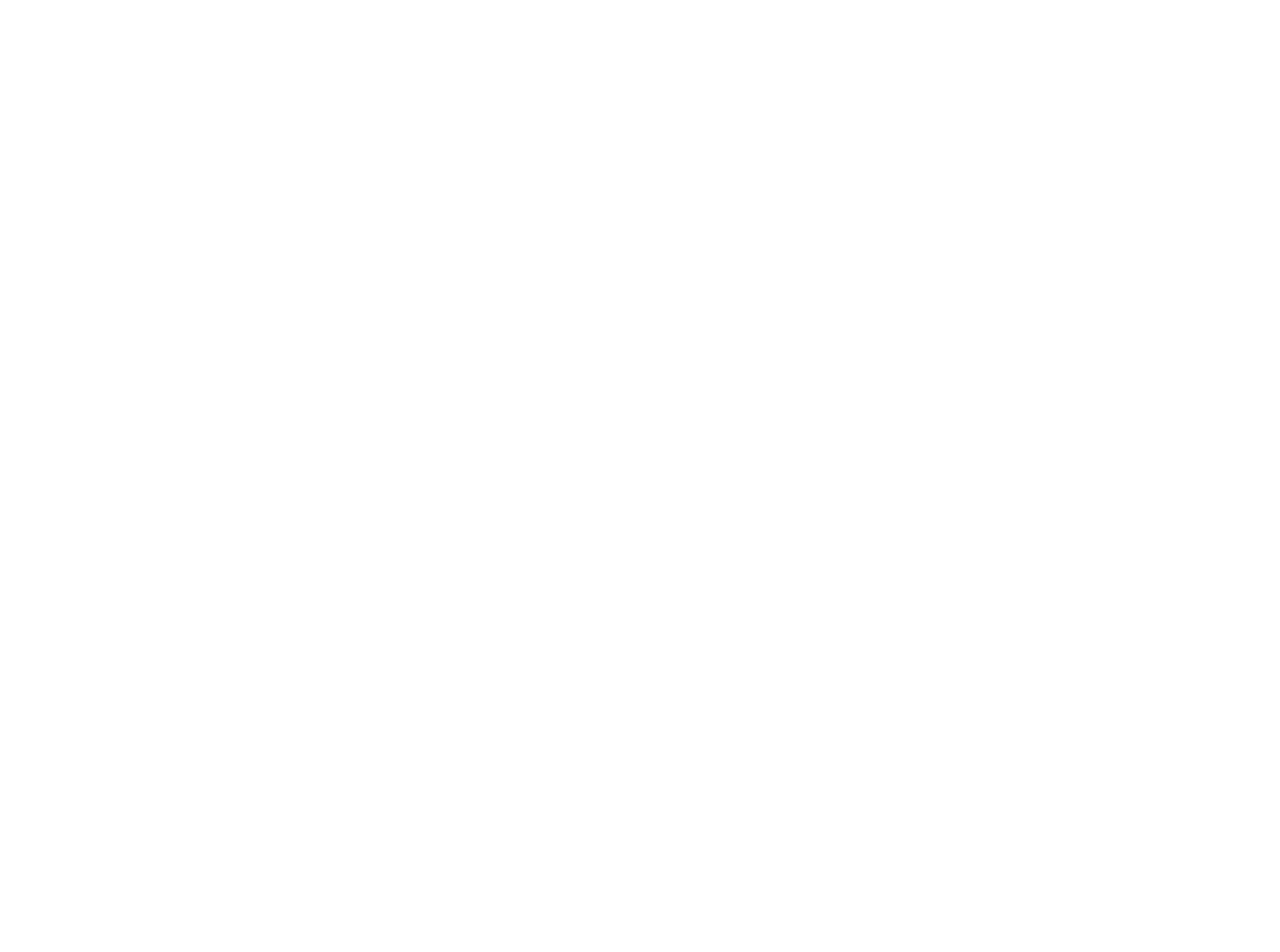
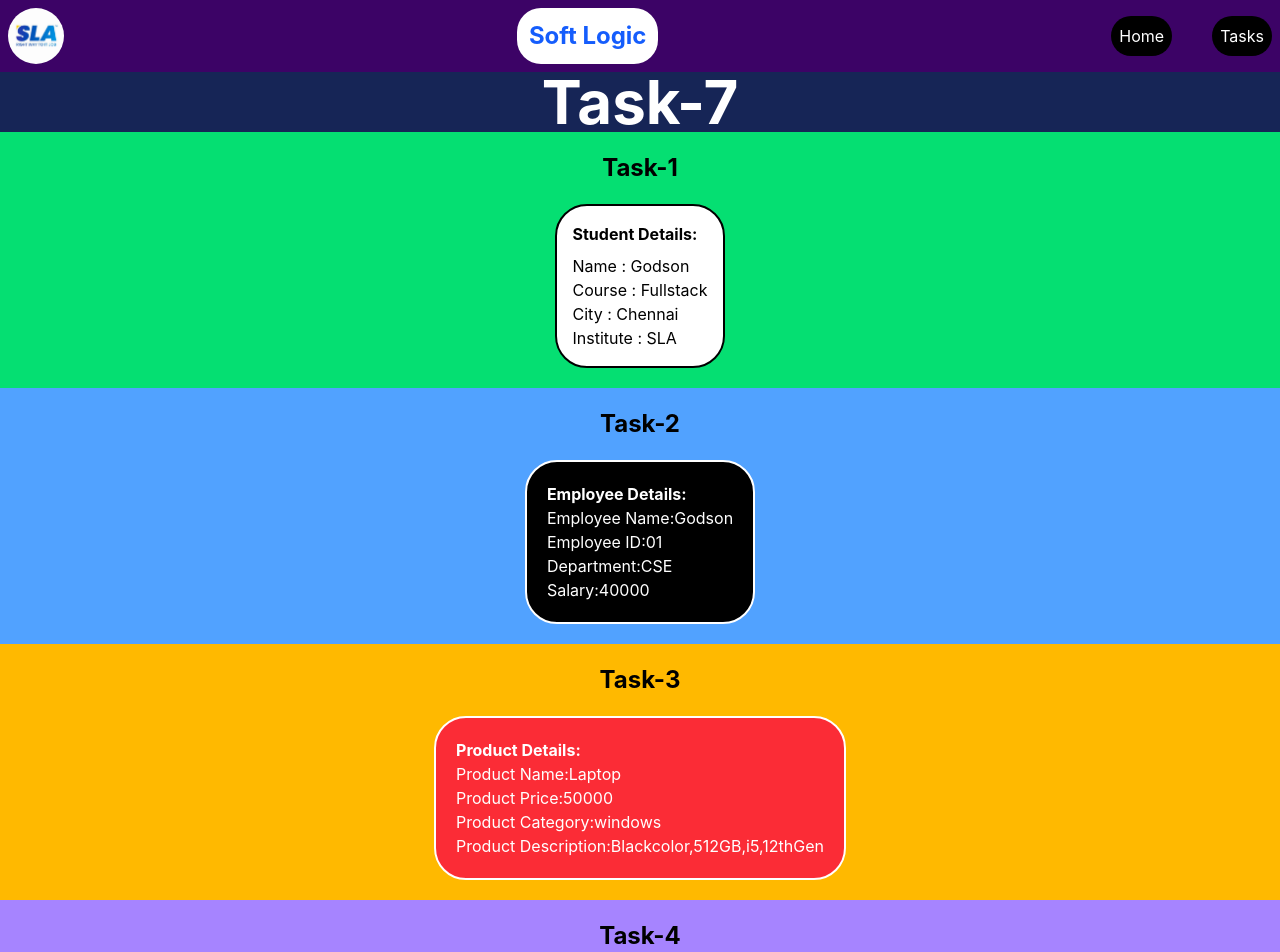
Before and after one commit to GodsonArockiaRaj007/Single-Page, a React (Vite) app: page /Day1 in a window 1280 px wide. Before the commit this address had no page. Shown: the top 952 px of the page. Before the commit the page ends 800 px from the top, so only its background shows below. Built offline with nearby package versions, Linux system fonts and the light colour scheme.

Commit message:
Day4 Updated

```diff
--- /dev/null
+++ b/src/Day1/components/Footer.jsx
@@ -0,0 +1,26 @@
+
+const Footer = () => {
+  return (
+    <>
+    <div className="bg-black h-40">
+            <h1 className="text-2xl text-white font-bold text-center">Task-8</h1>
+            <Logos/>
+    </div>
+    </>
+  )
+}
+
+export default Footer
+
+const Logos=()=>{
+    return(
+        <>
+        <div className=" flex gap-10 mt-10 justify-center">
+            <img className="w-10 h-10 rounded-4xl hover:scale-110" src="./facebook.png" alt="" />
+            <img className="w-10 h-10 rounded-4xl hover:scale-110" src="./insta.jpg" alt="" />
+            <img className="w-10 h-10 rounded-4xl hover:scale-110" src="./X.jpg" alt="" />
+            <img className="w-10 h-10 rounded-4xl hover:scale-110" src="./Linkkedin.png" alt="" />
+        </div>
+        </>
+    )
+}
--- /dev/null
+++ b/src/Day1/components/MainContent.jsx
@@ -0,0 +1,112 @@
+
+const MainContent = () => {
+  return (
+    <>
+    <div>
+        <h1 className="font-bold text-6xl text-center bg-blue-950 text-white">Task-7</h1>
+       <StudentProfile/>
+        <EmployeeCard/>
+        <ProductCard/>
+        <MovieDetails/>
+        <CompanyInfo/>
+    </div>
+    </>
+  )
+}
+
+export default MainContent
+
+
+const StudentProfile = () => {
+  return (
+    <div className="bg-green-400  p-5 ">
+      <h1 className="text-center font-bold text-2xl mb-5">
+        Task-1
+      </h1>
+
+      <div className="border-2 border-black p-4 w-fit mx-auto rounded-4xl bg-white ">
+        <h1 className="font-bold mb-2">Student Details:</h1>
+
+        <p>Name : Godson</p>
+        <p>Course : Fullstack</p>
+        <p>City : Chennai</p>
+        <p>Institute : SLA</p>
+      </div>
+    </div>
+  );
+};
+
+
+const EmployeeCard = () => {
+  return (
+    <>
+    <div className="bg-blue-400 p-5 ">
+        <h1 className="text-center font-bold text-2xl mb-5">Task-2</h1>
+      <div className="text-white bg-black w-fit rounded-4xl border-2 border-white p-5 mx-auto">
+        <h1 className="font-bold">Employee Details:</h1>
+        <p>Employee Name:Godson</p>
+        <p>Employee ID:01</p>
+        <p>Department:CSE</p>
+        <p>Salary:40000</p>
+      </div>
+    </div>
+    </>
+  )
+}
+
+
+const ProductCard = () => {
+  return (
+    <>
+    <div className="bg-amber-400 p-5">
+        <h1 className=" text-center font-bold mb-5 text-2xl">Task-3</h1>
+
+        <div className="border-white border-2 rounded-4xl p-5 w-fit bg-red-500 text-white mx-auto">
+            <h1 className="font-bold">Product Details:</h1>
+            <p>Product Name:Laptop</p>
+            <p>Product Price:50000</p>
+            <p>Product Category:windows</p>
+            <p>Product Description:Blackcolor,512GB,i5,12thGen</p>
+        </div>
+    </div>
+    </>
+  )
+}
+
+
+const MovieDetails = () => {
+  return (
+    <>
+    <div className="bg-violet-400 p-5">
+        <h1 className="text-2xl font-bold mb-5 text-center">Task-4</h1>
+
+        <div className="bg-rose-300 w-fit rounded-4xl mx-auto p-5 border-4 border-black transition-transform duration-300 hover:scale-105">
+            <h1 className="font-bold ">Movie Details:</h1>
+            <p>Movie Name:Life</p>
+            <p>Hero Name:Godson</p>
+            <p>Director Name:God</p>
+            <p>Release Year:2005</p>
+        </div>
+    </div>
+    </>
+  )
+}
+
+
+
+const CompanyInfo = () => {
+  return (
+    <>
+    <div className="bg-red-500 p-5">
+        <h1 className="text-2xl font-bold mb-5 text-center">Task-5</h1>
+        <div className="border-2 border-black bg-orange-300 w-fit rounded-4xl mx-auto p-5">
+            <h1 className="font-bold">Company Details:</h1>
+            <p>Company Name:SLA</p>
+            <p>Location:KK Nagar</p>
+            <p>Founder:Godson</p>
+            <p>Established Year:2026</p>
+        </div>
+    </div>
+    </>
+  )
+}
--- /dev/null
+++ b/src/components/Navbar.jsx
@@ -0,0 +1,24 @@
+import {NavLink } from "react-router-dom"
+
+const Navbar = () => {
+
+  return (
+    <>
+    <div className="flex justify-between bg-purple-950 h-18  p-2 items-center">
+        <div className=" w-14 h-14 rounded-4xl">
+            <img className="rounded-4xl" src="../../public/download.jpg" alt="" />
+        </div>
+        <div >
+              <h1 className="bg-white rounded-3xl text-blue-600 font-bold p-3 text-2xl ">Soft Logic</h1>
+        </div>
+        <div className="flex gap-10">
+            <NavLink to="/" className={({ isActive }) =>isActive? "bg-blue-900 p-2 rounded-4xl text-white": "bg-black p-2 rounded-4xl text-white"}>Home</NavLink>
+             <NavLink to="/tasks" className={({ isActive }) =>isActive? "bg-blue-900 p-2 rounded-4xl text-white": "bg-black p-2 rounded-4xl text-white"}>Tasks</NavLink>
+
+        </div>
+    </div>
+    </>
+  )
+}
+
+export default Navbar
--- /dev/null
+++ b/src/layouts/Layouts.jsx
@@ -0,0 +1,12 @@
+import { Outlet } from "react-router-dom"
+import Navbar from "../components/Navbar"
+const Layouts = () => {
+  return (
+    <>
+    <Navbar/>
+    <Outlet/>
+    </>
+  )
+}
+
+export default Layouts
--- /dev/null
+++ b/src/pages/Day1.jsx
@@ -0,0 +1,16 @@
+
+import MainContent from "../Day1/components/MainContent"
+import Footer from "../Day1/components/Footer"
+const Day1 = () => {
+   return (
+    <>
+    <div className=" ">
+
+        <MainContent/>
+        <Footer/>
+    </div>
+    </>
+  )
+}
+
+export default Day1
--- a/src/pages/Home.jsx
+++ b/src/pages/Home.jsx
@@ -1,16 +1,20 @@
-import { Link } from "react-router-dom"
+
 const Home = () => {
   return (
     <>
-    <div className="bg-blue-400 h-screen">
-        <h1 className="text-5xl font-bold text-center">Tasks</h1>
-        <div className="flex items-center justify-center mt-10">
-              <Link className="bg-green-600 border-2 font-bold text-2xl rounded-4xl w-fit p-4 " to='https://multi-components-sigma.vercel.app/'>Day1</Link>
-            <Link className="bg-green-600 border-2 font-bold text-2xl rounded-4xl w-fit p-4 " to='https://routing-seven-pied.vercel.app/'>Day2</Link>
-            <Link className="bg-green-600 border-2 font-bold text-2xl rounded-4xl w-fit p-4 " to='/Day3'>Day3</Link>
-            <Link className="bg-green-600 border-2 font-bold text-2xl rounded-4xl w-fit p-4 " to='/Day4'>Day4</Link>
+    <div className="bg-purple-800 flex justify-center ">
+        <div className=" h-screen">
+        <div className="bg-white w-fit border-2 p-5 m-10 rounded-3xl">
+          <h1 className="text-center text-3xl font-bold">User Manual</h1>
+          <p>1.To see Tasks click on the Task button in the navbar. </p>
+          <p>2.To comback to the home page click on the Home button in the Navbar.  </p>
+          <p>3.Day2 alone i have deployed seperately on vercel and I used that link. </p>
+          <p>4.So for Day2 the navbar will be sepearte and if you want to come back to the home You need to use back button in the browser.</p>
+
         </div>
     </div>
+    </div>
+
     </>
   )
 }
--- /dev/null
+++ b/src/pages/Tasks.jsx
@@ -0,0 +1,21 @@
+import { Link } from "react-router-dom"
+const Tasks = () => {
+  return (
+    <>
+    <div className="bg-purple-800 min-h-screen">
+        <div className="flex justify-center">
+            <h1 className="text-5xl font-bold text-center bg-purple-950  text-white w-fit p-5 rounded-3xl mt-10 ">Tasks</h1>
+        </div>
+        <div className="flex flex-col gap-5 items-center justify-center mt-10">
+
+              <Link className="bg-purple-950  font-bold text-2xl rounded-4xl w-fit p-4 text-white " to='/Day1'>Day1</Link>
+            <Link className="bg-purple-950 text-white font-bold text-2xl rounded-4xl w-fit p-4 " to='https://routing-seven-pied.vercel.app/'>Day2</Link>
+            <Link className="bg-purple-950 text-white font-bold text-2xl rounded-4xl w-fit p-4 " to='/Day3'>Day3</Link>
+            <Link className="bg-purple-950 text-white font-bold text-2xl rounded-4xl w-fit p-4 " to='/Day4'>Day4</Link>
+        </div>
+    </div>
+    </>
+  )
+}
+
+export default Tasks
--- a/src/routes/AppRoutes.jsx
+++ b/src/routes/AppRoutes.jsx
@@ -2,14 +2,23 @@
 import Home from '../pages/Home'
 import Day3 from '../pages/Day3'
 import Day4 from '../pages/Day4'
+import Day1 from '../pages/Day1'
+import Layouts from '../layouts/Layouts'
+import Tasks from '../pages/Tasks'
 const AppRoutes = () => {
   return (
     <>
     <div>
         <Routes>
-            <Route path='/' element={<Home/>}></Route>
+          <Route element={<Layouts/>}>
+<Route path='/' element={<Home/>}></Route>
+<Route path='/Day1' element={<Day1/>}></Route>
             <Route path='/Day3' element={<Day3/>}></Route>
             <Route path='/Day4' element={<Day4/>}></Route>
+            <Route path='/tasks' element={<Tasks/>}></Route>
+          </Route>
+
+
         </Routes>
     </div>
     </>
```
